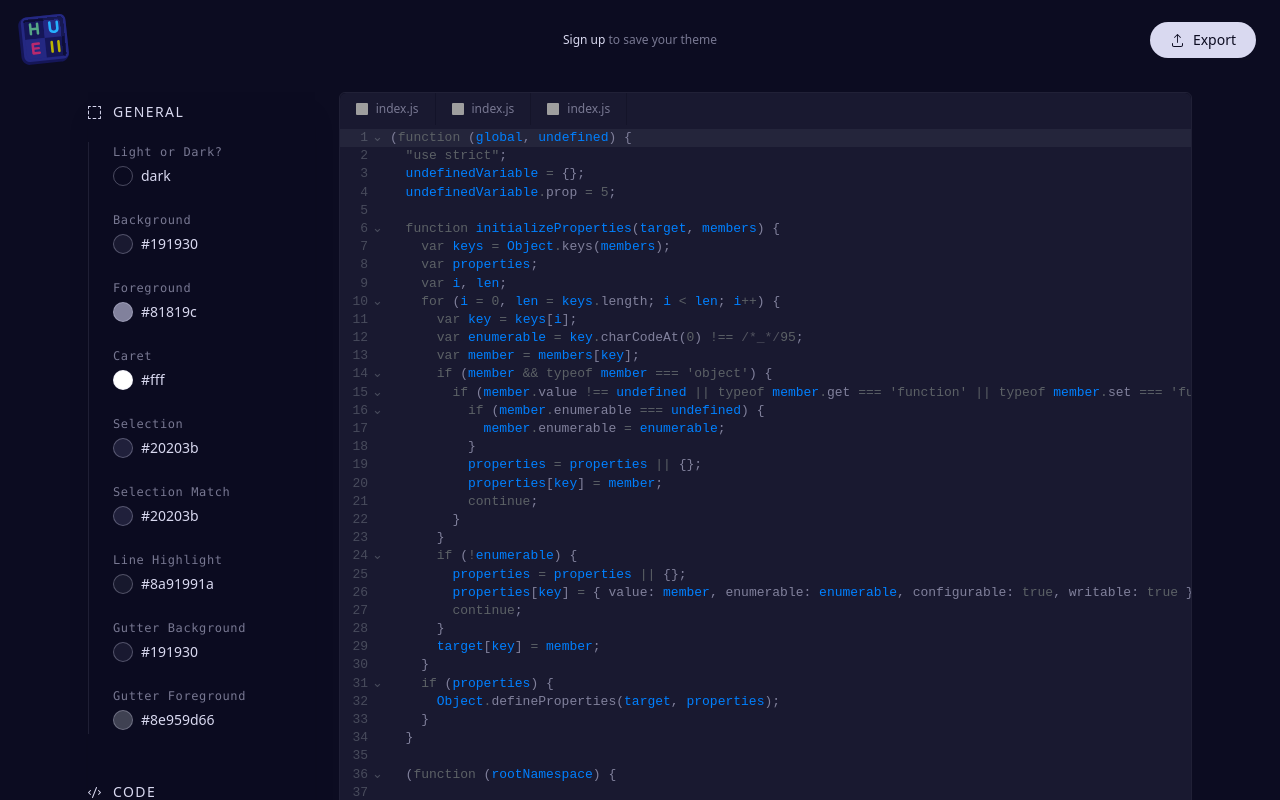
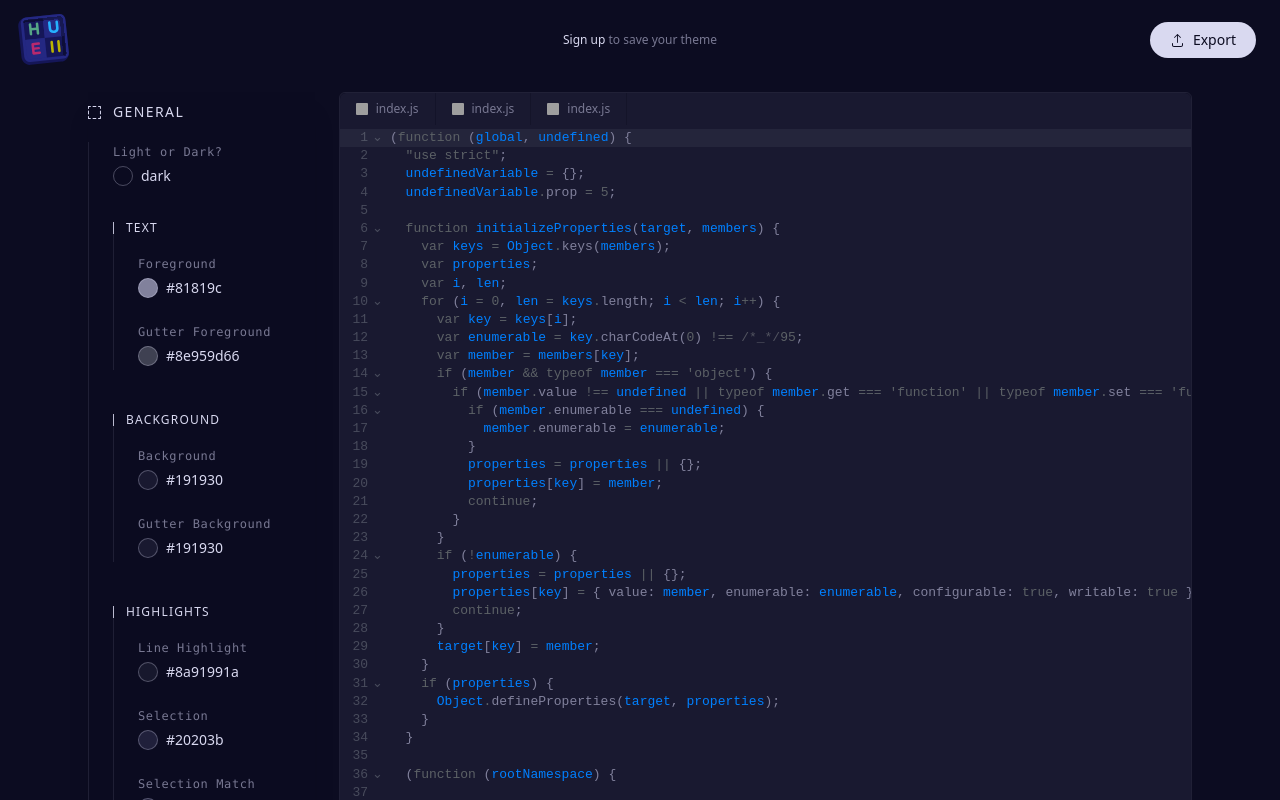
Before and after one commit to maxgeor/hueii, a Next.js app: page /sandbox in a window 1280 px wide. Shown: the top 800 px of the page. Built offline with nearby package versions, Linux system fonts and the light colour scheme; grey boxes are pictures that could not be loaded; a web font is replaced by a local one.

Commit message:
Made styles render + update

```diff
--- a/app/sandbox/page.js
+++ b/app/sandbox/page.js
@@ -8,7 +8,7 @@ import { tags as t } from '@lezer/highlight';
 import { createTheme } from '@uiw/codemirror-themes';
 import { GroupIcon, CodeIcon } from '@radix-ui/react-icons'
 import StyleGroup from '../../components/StyleGroup';
-import StyleBox from '../../components/StyleBox';
+import Style from '../../components/Style';
 
 export default function SandboxPage() {
   const onChange = React.useCallback((value, viewUpdate) => {
@@ -74,15 +74,21 @@ export default function SandboxPage() {
 
   const styles = [
     { group: 'General', icon: <GroupIcon className='shrink-0'/>, isSubgroup: false, items: [
-      { name: 'Light or Dark?', color: lightOrDark, setColor: setLightOrDark, fontable: false, bolded: false, italicized: false },
-      { name: 'Background', color: background, setColor: setBackground, fontable: false, bolded: false, italicized: false },
-      { name: 'Foreground', color: foreground, setColor: setForeground, fontable: false, bolded: false, italicized: false },
-      { name: 'Caret', color: caret, setColor: setCaret, fontable: false, bolded: false, italicized: false },
-      { name: 'Selection', color: selection, setColor: setSelection, fontable: false, bolded: false, italicized: false },
-      { name: 'Selection Match', color: selectionMatch, setColor: setSelectionMatch, fontable: false, bolded: false, italicized: false },
-      { name: 'Line Highlight', color: lineHighlight, setColor: setLineHighlight, fontable: false, bolded: false, italicized: false },
-      { name: 'Gutter Background', color: gutterBackground, setColor: setGutterBackground, fontable: false, bolded: false, italicized: false },
-      { name: 'Gutter Foreground', color: gutterForeground, setColor: setGutterForeground, fontable: false, bolded: false, italicized: false }
+      { name: 'Light or Dark?', color: lightOrDark, setColor: setLightOrDark },
+      { group: 'Text', isSubgroup: true, items: [
+        { name: 'Foreground', color: foreground, setColor: setForeground },
+        { name: 'Gutter Foreground', color: gutterForeground, setColor: setGutterForeground }
+      ] },
+      { group: 'Background', isSubgroup: true, items: [
+        { name: 'Background', color: background, setColor: setBackground },
+        { name: 'Gutter Background', color: gutterBackground, setColor: setGutterBackground },
+      ] },
+      { group: 'Highlights', isSubgroup: true, items: [
+        { name: 'Line Highlight', color: lineHighlight, setColor: setLineHighlight },
+        { name: 'Selection', color: selection, setColor: setSelection },
+        { name: 'Selection Match', color: selectionMatch, setColor: setSelectionMatch },
+      ] },
+      { name: 'Caret', color: caret, setColor: setCaret },
     ] },
     { group: 'Code', icon: <CodeIcon className='shrink-0'/>, isSubgroup: false, items: [
       { name: 'Comment', color: comment, setColor: setComment, fontable: false, bolded: false, italicized: false },
@@ -121,7 +127,7 @@ export default function SandboxPage() {
         )
       } else {
         return (
-          <StyleBox
+          <Style
             key={style.name}
             name={style.name}
             color={style.color}
--- a/components/ColorBox.jsx
+++ b/components/ColorBox.jsx
@@ -1,8 +1,7 @@
 import React, { useState, useRef } from 'react'
 
-export default function ColorBox({ color: currentColor }) {
+export default function ColorBox({ color, setColor }) {
   const picker = useRef(null);
-  const [color, setColor] = useState(currentColor);
 
   const handleChange = (e) => {
     let newColor = e.target.value;
@@ -12,16 +11,10 @@ export default function ColorBox({ color: currentColor }) {
     }
 
     setColor(newColor);
-    // setStyle(newColor);
   }
 
   const styles = { backgroundColor: color }
 
-  // props
-    // style (the part of the code this ColorBox changes)
-    // setStyle
-      // We need to have one file with all the state for each style
-    // hex
   return (
     <div className='-ml-1'>
       <div className='group flex items-center gap-x-1 bg-transparent hover:bg-gray-800 focus:bg-gray-800 focus-within:bg-gray-800 focus-within:ring-1 focus-within:ring-gray-700 rounded-full p-1'>
--- a/components/StyleBox.jsx
+++ b/components/Style.jsx
@@ -3,7 +3,7 @@
 import ColorBox from './ColorBox'
 import TextToggles from './TextToggles';
 
-export default function StyleBox({
+export default function Style({
   name,
   color,
   setColor,
@@ -17,7 +17,7 @@ export default function StyleBox({
         {name}
       </h4>
       <div className='flex justify-between gap-x-2'>
-        <ColorBox color={color} />
+        <ColorBox color={color} setColor={setColor} />
         {fontable ?
           <TextToggles bolded={bolded} italicized={italicized} />
         : null}
```
